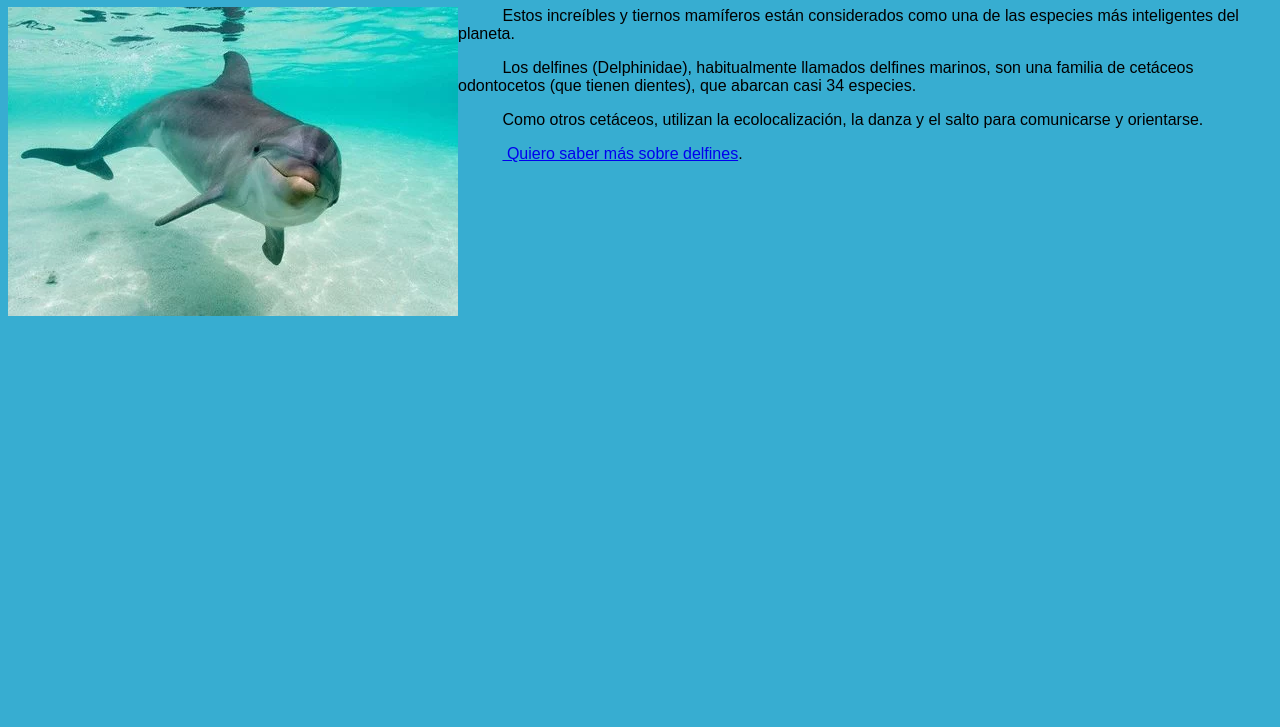
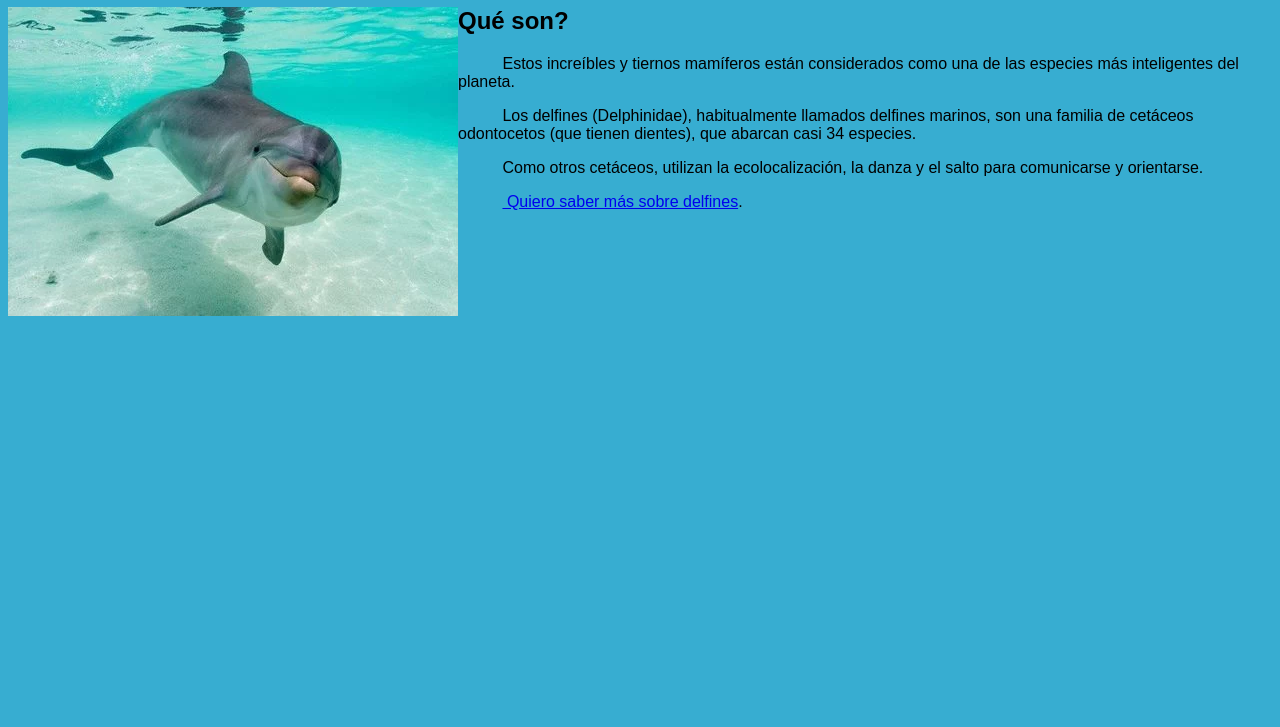
Before and after one commit to sofia-cabrera/trabajo_grupal, a plain HTML site: page index.html in a window 1280 px wide. Shown: the part 73-800 px from the top of the page. Drawn offline with Linux system fonts and the light colour scheme.

Commit message:
Update index.html

```diff
--- a/index.html
+++ b/index.html
@@ -14,7 +14,8 @@
 
   <div class="alinear"><img src="delfin.webp" alt- style="float:left">
    <div class="texto1">
-    <p>
+     <h2> Qué son? </h2>
+     <p>
     &nbsp;&nbsp;&nbsp;&nbsp;&nbsp;&nbsp;&nbsp;&nbsp;&nbsp;&nbsp;Estos increíbles y tiernos mamíferos están considerados como una de las especies más inteligentes del planeta. </p>
 
     <p>&nbsp;&nbsp;&nbsp;&nbsp;&nbsp;&nbsp;&nbsp;&nbsp;&nbsp;&nbsp;Los delfines (Delphinidae), habitualmente llamados delfines marinos, son una familia de cetáceos odontocetos (que tienen dientes), que abarcan casi 34 especies. </p>
```
